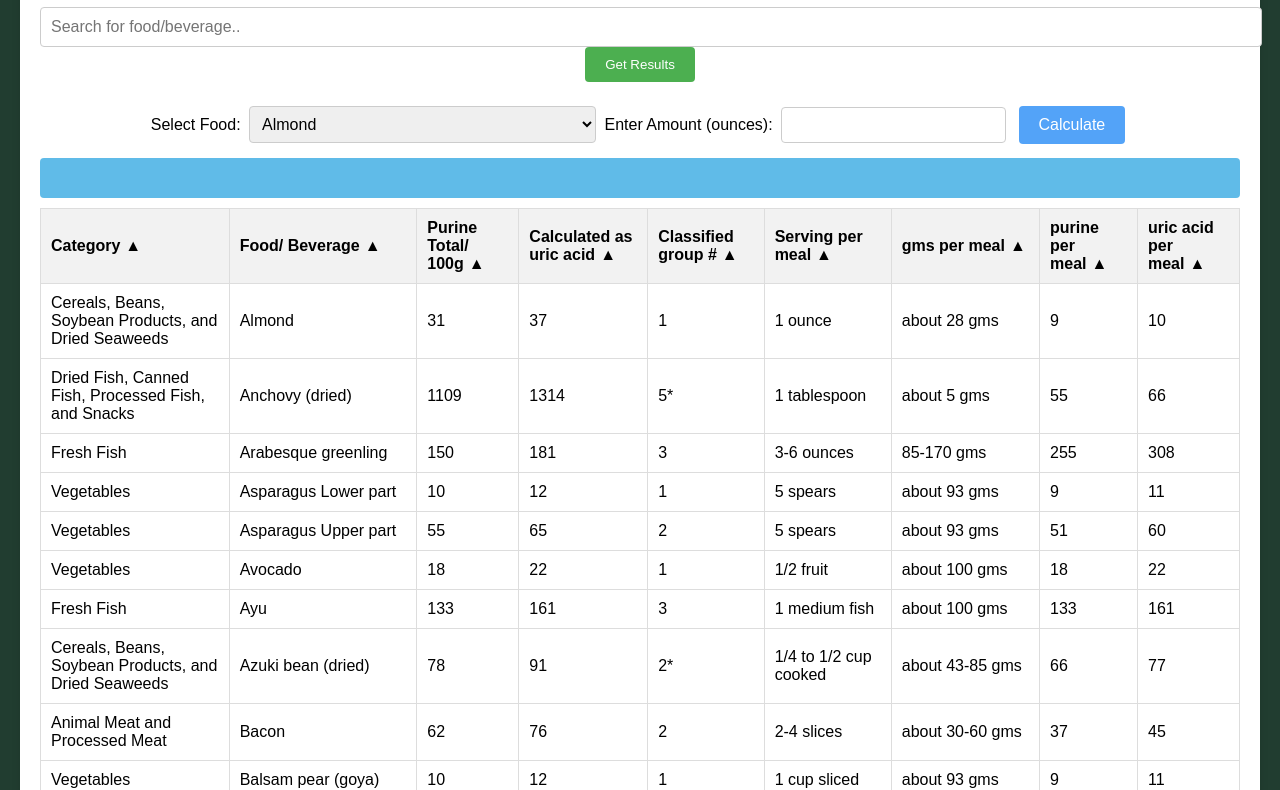
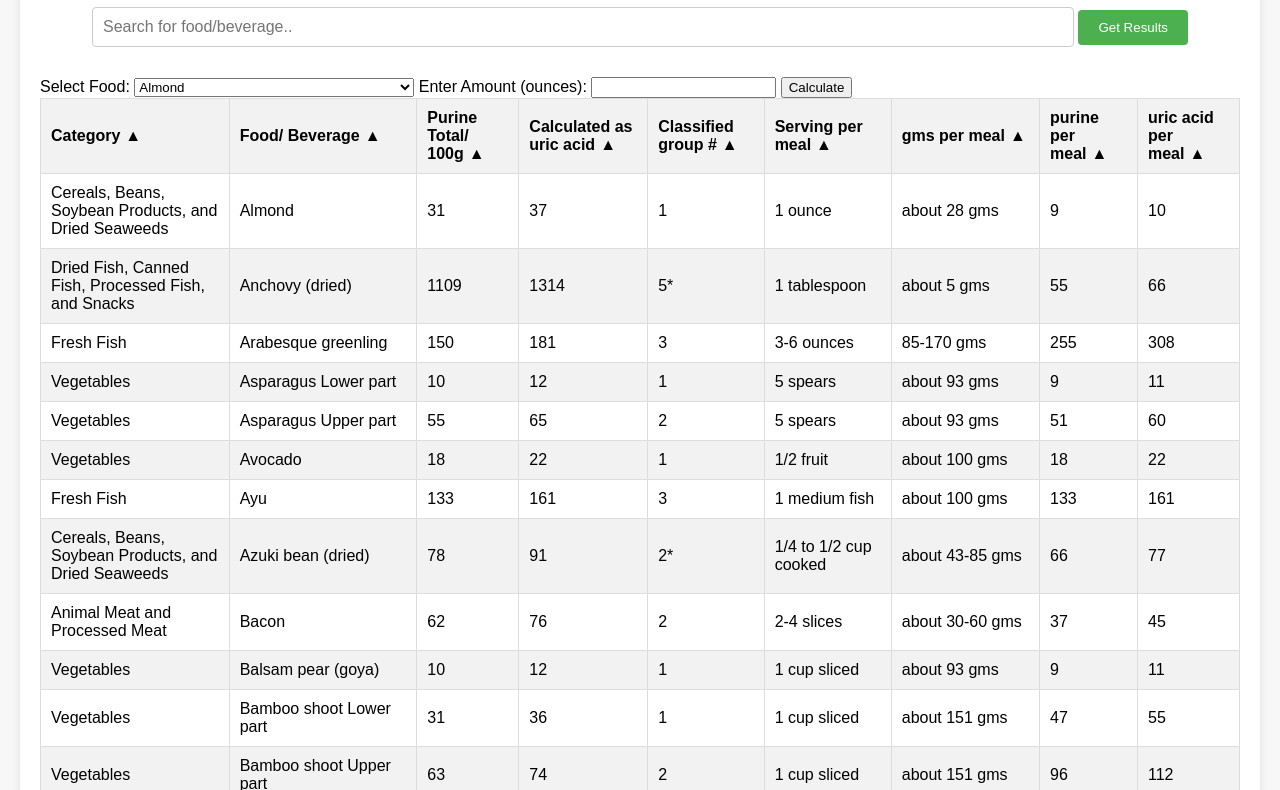
Before and after one commit to Yukitnz/puri, a plain HTML site: page index.html in a window 1280 px wide. Shown: the part 113-903 px from the top of the page. Drawn offline with Linux system fonts and the light colour scheme.

Commit message:
Update style.css

```diff
--- a/style.css
+++ b/style.css
@@ -1,6 +1,6 @@
 body {
     font-family: Arial, sans-serif;
-    background-color: #213D30; /* Dark green background color */
+    background-color: #f7f7f7;
     margin: 0;
     padding: 0;
 }
@@ -23,7 +23,6 @@ th, td {
     border: 1px solid #dddddd;
     padding: 10px;
     text-align: left;
-    background-color: #ffffff; /* White background color for table cells */
 }
 
 th {
@@ -33,7 +32,7 @@ th {
 }
 
 tr:nth-child(even) {
-    background-color: #ffffff;
+    background-color: #f2f2f2;
 }
 
 tr:nth-child(odd) {
@@ -50,8 +49,8 @@ tr:nth-child(odd) {
     font-size: 16px;
     border: 1px solid #ccc;
     border-radius: 4px;
-    width: 100%;
-    margin-right: 10px;
+    width: 80%; /* Adjusted width for small screens */
+    margin-bottom: 10px; /* Added margin-bottom for better spacing */
 }
 
 .result-btn {
@@ -71,59 +70,16 @@ tr:nth-child(odd) {
 .sort-icon {
     margin-left: 5px;
 }
-/* Center the calculation container */
-.center-container {
-    display: flex;
-    justify-content: center;
-    align-items: center;
-    height: 100vh; /* Set to full viewport height for vertical centering */
-    margin-bottom: 20px; /* Add space at the bottom */
+
+/* Media queries for responsiveness */
+@media only screen and (max-width: 600px) {
+    .container {
+        padding: 10px;
+    }
+
+    .search-container input[type=text] {
+        width: 100%;
+        margin-right: 0;
+        margin-bottom: 10px;
+    }
 }
-
-.calculation-container {
-    text-align: center; /* Center align the contents within the container */
-}
-
-/* Style for select food */
-#foodSelect {
-    padding: 8px;
-    margin: 4px; /* Adjusted margin */
-    font-size: 16px;
-    border: 1px solid #ccc;
-    border-radius: 4px;
-}
-
-/* Style for enter amount input */
-#amountInput {
-    padding: 8px;
-    margin: 4px; /* Adjusted margin */
-    font-size: 16px;
-    border: 1px solid #ccc;
-    border-radius: 4px;
-}
-
-/* Style for calculate button */
-.calculate-btn {
-    padding: 10px 20px;
-    margin: 4px; /* Adjusted margin */
-    font-size: 16px;
-    border: none;
-    border-radius: 4px;
-    background-color: #53a3f8;
-    color: white;
-    cursor: pointer;
-}
-
-/* Style for calculation result */
-#calculationResult {
-    margin-top: 10px; /* Reduced margin top */
-    margin-bottom: 10px; /* Reduced margin bottom */
-    font-size: 18px;
-    background-color: #60bbe8; /* Light gray background color for the result */
-    padding: 20px; /* Padding added */
-    border-radius: 4px; /* Border radius added */
-}
-
-
-
-</style>
```
